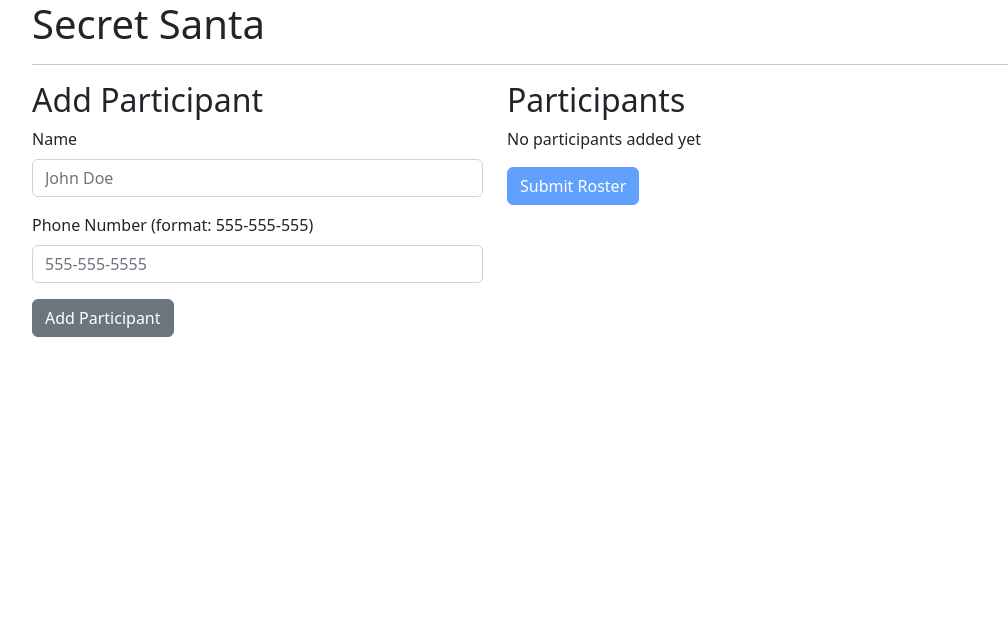
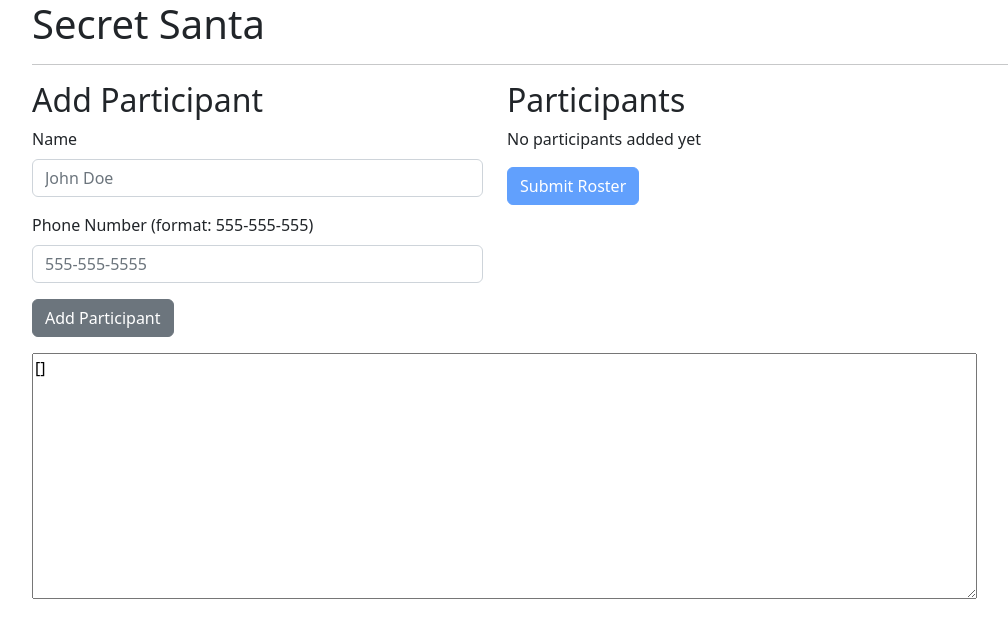
Before and after one commit to LukeStanbery89/SecretSanta, a React (Create React App) app in the folder client/: page / in a window 1280 px wide. Shown: the top 638 px of the page, without its empty margins (50-1058 px from the left). Built offline with nearby package versions, Linux system fonts and the light colour scheme.

Commit message:
add ability to copy/paste roster as JSON

```diff
--- a/client/src/App.jsx
+++ b/client/src/App.jsx
@@ -1,4 +1,4 @@
-import React, { useState } from 'react';
+import React, { useEffect, useState } from 'react';
 import 'bootstrap/dist/css/bootstrap.css';
 import NewParticipantForm from './components/NewParticipantForm';
 import RosterTable from './components/RosterTable';
@@ -47,6 +47,18 @@ function App() {
         return false;
     }
 
+    function handleTextAreaChange(event) {
+        try {
+            setRoster(JSON.parse(event.target.value || '[]'));
+        } catch (e) {
+            alert('Invalid JSON!');
+        }
+    }
+
+    useEffect(() => {
+        document.getElementById('roster-json').value = JSON.stringify(roster);
+    }, [roster]);
+
     return (
         <div className="container">
             <h1>Secret Santa</h1>
@@ -59,10 +71,17 @@ function App() {
                 <div className="col-lg-7">
                     <div className="mb-3">
                         <h2>Participants</h2>
-                        <RosterTable roster={roster} removeParticipant={removeParticipant} />
+                        <RosterTable roster={roster} setRoster={setRoster} removeParticipant={removeParticipant} />
                     </div>
                     <div className="mb-3">
                         <button type="button" className="btn btn-primary" onClick={submitRoster} disabled={!(roster.length)}>Submit Roster</button>
+                    </div>
+                </div>
+            </div>
+            <div className="row">
+                <div className="col-xs-12">
+                    <div className="mb-3">
+                        <textarea name="roster-json" id="roster-json" cols="100" rows="10" defaultValue={JSON.stringify(roster)} onBlur={handleTextAreaChange}></textarea>
                     </div>
                 </div>
             </div>
--- a/client/src/components/BlacklistSelect.jsx
+++ b/client/src/components/BlacklistSelect.jsx
@@ -14,7 +14,9 @@ function BlacklistSelect(props) {
         <select onChange={handleChange} multiple>
             <option value="">N/A</option>
             {roster.map((receiver, i) => {
-                return (<option key={i} value={JSON.stringify(receiver)}>{receiver.name}</option>);
+                if (receiver != giver) {
+                    return (<option key={i} value={JSON.stringify(receiver)}>{receiver.name}</option>);
+                }
             })}
         </select>
     );
--- a/client/src/components/RosterTable.jsx
+++ b/client/src/components/RosterTable.jsx
@@ -26,7 +26,7 @@ function RosterTable(props) {
                         <td>{participant.phoneNumber}</td>
                         <td>
                             <BlacklistSelect
-                                roster={roster.filter(p => p !== participant)}
+                                roster={roster}
                                 giver={participant}
                                 setBlacklist={setBlacklist} />
                         </td>
```
